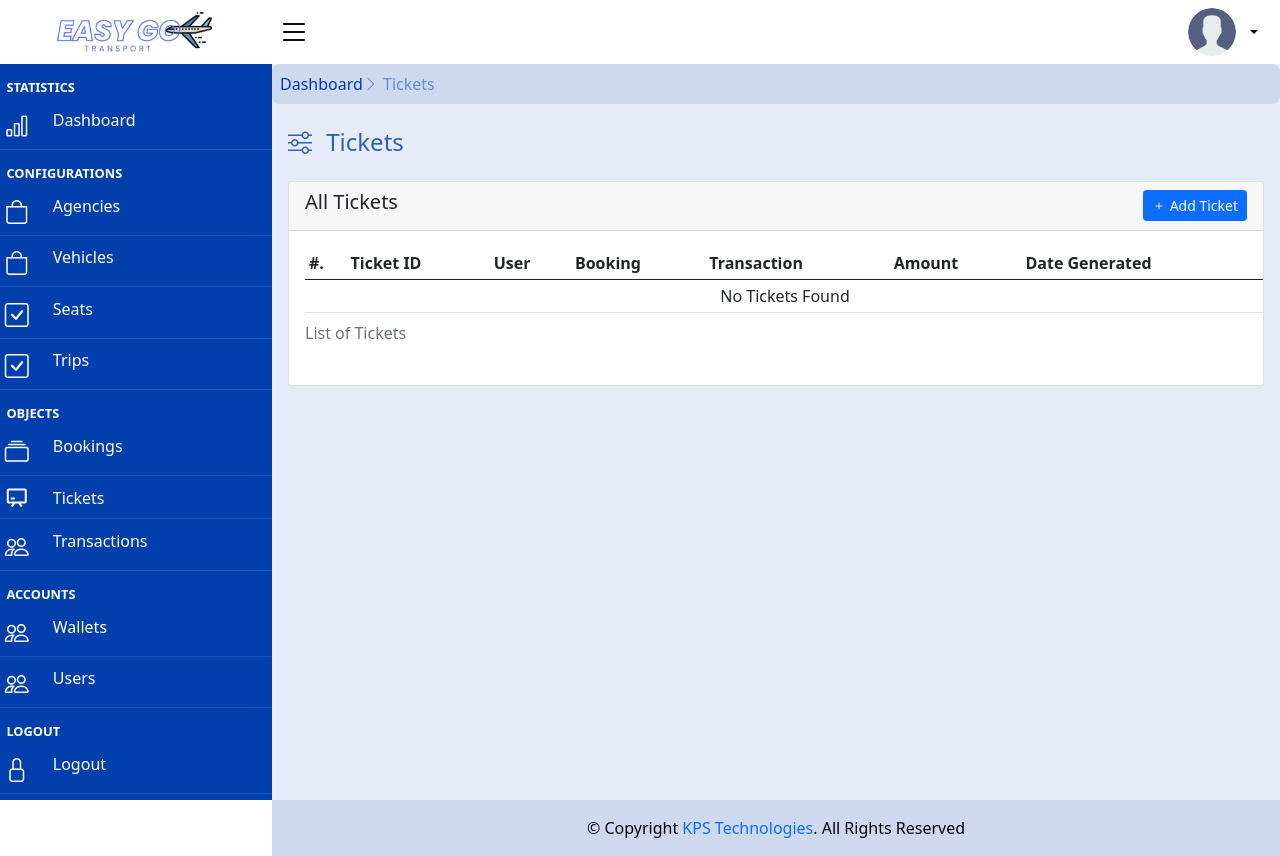
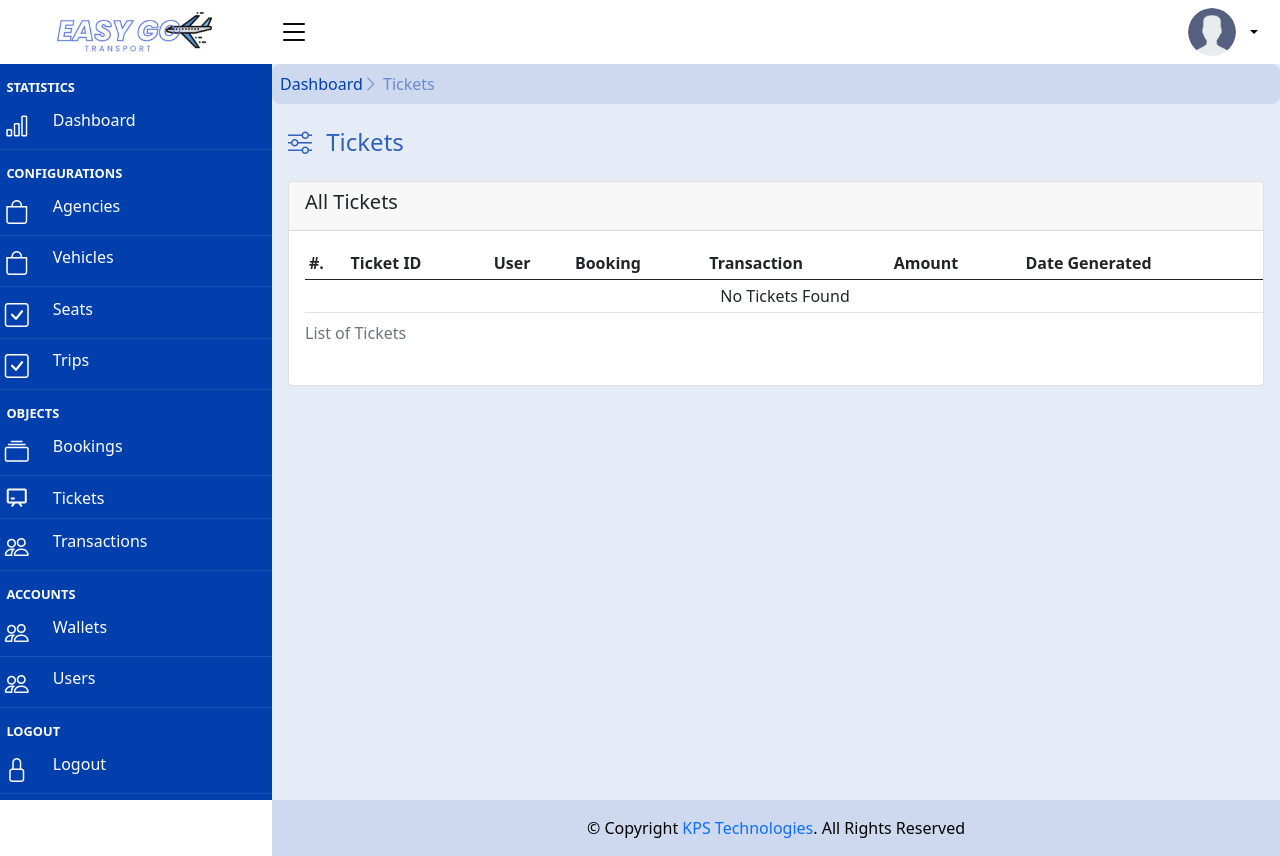
Before and after one commit to DevPrinceK/flight, a Django app: template core/backend/templates/backend/lists/tickets.html in a window 1280 px wide. Run offline with Django 4.2, Linux system fonts and the light colour scheme; the template is opened without the code that fills it, so the values that code supplies are empty; some libraries are stand-ins or nearby versions.

Commit message:
Update tickets.html

```diff
--- a/core/backend/templates/backend/lists/tickets.html
+++ b/core/backend/templates/backend/lists/tickets.html
@@ -18,10 +18,6 @@
             <div class="card">
                 <div class="card-header d-flex justify-content-between">
                     <h5 class="card-title"><span>All Tickets</span></h5>
-                    <div class="actions">
-                        <a href="" class="btn btn-sm btn-primary text-white"><i class="bi bi-plus"></i> Add
-                            Ticket</a>
-                    </div>
                 </div>
                 <div class="card-body">
                     <table class="table table-sm data-table col-12" id="Tickets" style="min-width: 60em;">
@@ -43,8 +39,8 @@
                             <tr>
                                 <td>{{forloop.counter}}</td>
                                 <td>{{ticket.ticket_id}}</td>
-                                <td>{{ticket.booking.user}}</td>
-                                <td>{{ticket.booking}}</td>
+                                <td>{{ticket.transaction.booking.user}}</td>
+                                <td>{{ticket.transaction.booking}}</td>
                                 <td>{{ticket.transaction.transaction_id}}</td>
                                 <td>{{ticket.transaction.amount}}</td>
                                 <td>{{ticket.date_created|date:"d M Y"}}</td>
```
